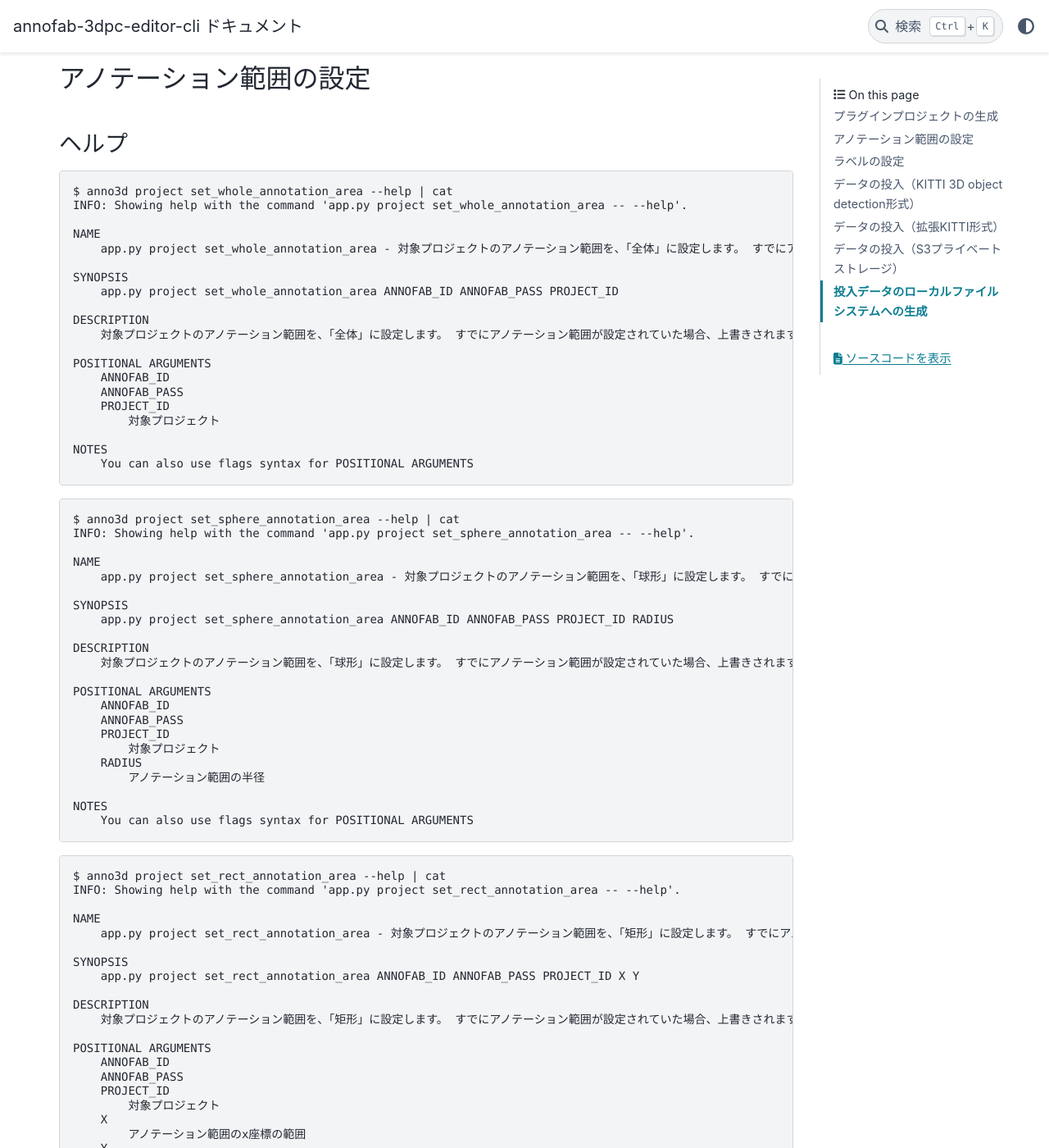
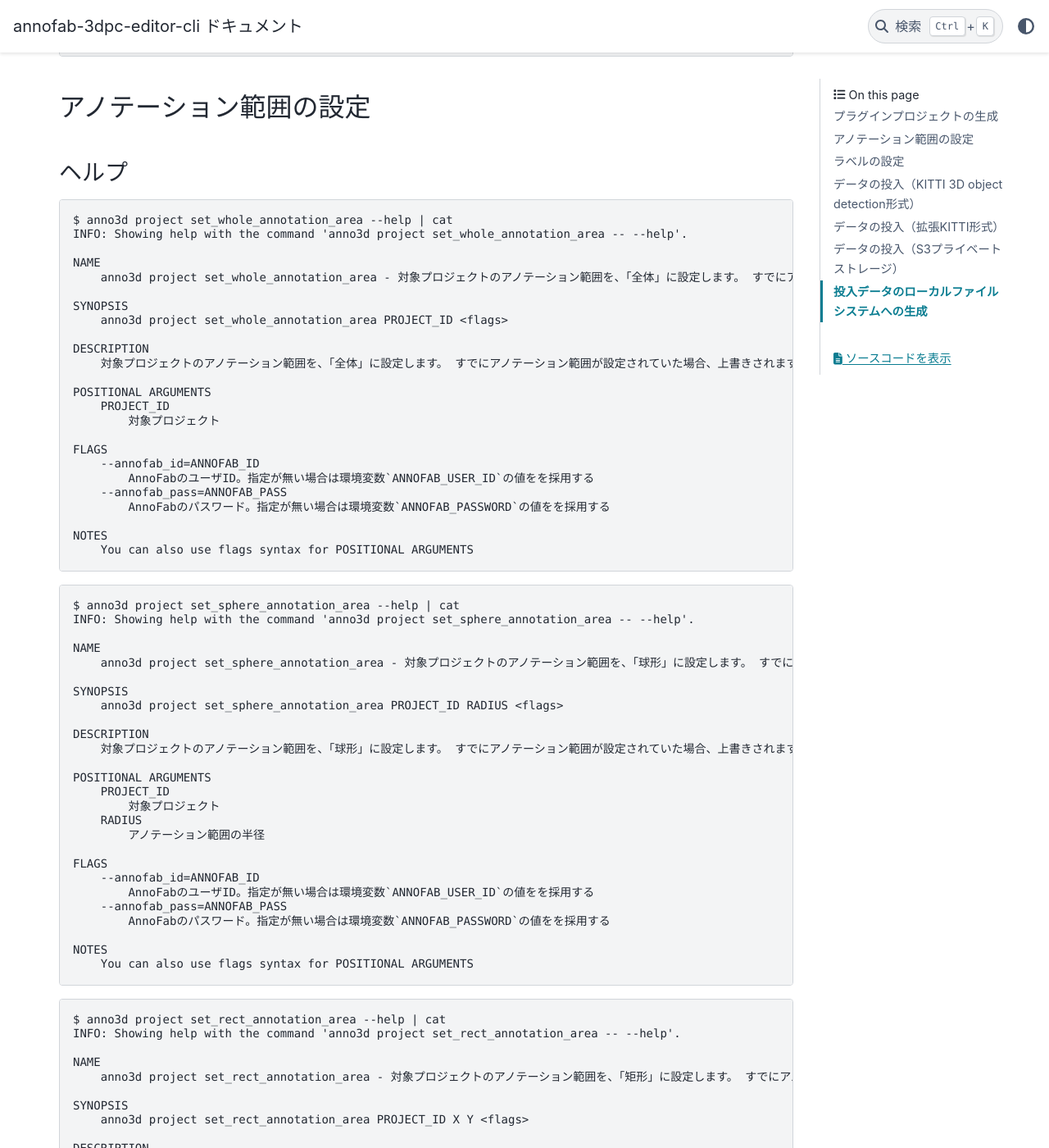
Before and after one commit to kurusugawa-computer/annofab-3dpc-editor-cli, a Sphinx documentation site: the page built from docs/user_guide/command_sample.md, in a window 1280 px wide and 1400 px high, scrolled down 1140 px. Shown: the whole window at 82% size. Built offline with Sphinx 7.4.7 and the PyData theme 0.15.4, drawn with Linux system fonts in a browser that asks for light colours; some of the changed text lies outside the part shown.

Commit message:
コマンドリhelpを最新に変更

````diff
--- a/docs/user_guide/command_sample.md
+++ b/docs/user_guide/command_sample.md
@@ -10,20 +10,18 @@
 
 ```
 $ anno3d project create --help | cat
-INFO: Showing help with the command 'app.py project create -- --help'.
+INFO: Showing help with the command 'anno3d project create -- --help'.
 
 NAME
-    app.py project create - 新しいカスタムプロジェクトを生成します。
+    anno3d project create - 新しいカスタムプロジェクトを生成します。
 
 SYNOPSIS
-    app.py project create ANNOFAB_ID ANNOFAB_PASS PROJECT_ID ORGANIZATION_NAME PLUGIN_ID <flags>
+    anno3d project create PROJECT_ID ORGANIZATION_NAME PLUGIN_ID <flags>
 
 DESCRIPTION
     新しいカスタムプロジェクトを生成します。
 
 POSITIONAL ARGUMENTS
-    ANNOFAB_ID
-    ANNOFAB_PASS
     PROJECT_ID
         作成するprojectのid
     ORGANIZATION_NAME
@@ -36,9 +34,14 @@
         projectのタイトル。　省略した場合 project_id と同様
     --overview=OVERVIEW
         projectの概要。 省略した場合 project_id と同様
+    --annofab_id=ANNOFAB_ID
+        AnnoFabのユーザID。指定が無い場合は環境変数`ANNOFAB_USER_ID`の値をを採用する
+    --annofab_pass=ANNOFAB_PASS
+        AnnoFabのパスワード。指定が無い場合は環境変数`ANNOFAB_PASSWORD`の値をを採用する
 
 NOTES
     You can also use flags syntax for POSITIONAL ARGUMENTS
+
 ```
 
 
@@ -55,68 +58,76 @@
 
 ```
 $ anno3d project set_whole_annotation_area --help | cat
-INFO: Showing help with the command 'app.py project set_whole_annotation_area -- --help'.
+INFO: Showing help with the command 'anno3d project set_whole_annotation_area -- --help'.
 
 NAME
-    app.py project set_whole_annotation_area - 対象プロジェクトのアノテーション範囲を、「全体」に設定します。 すでにアノテーション範囲が設定されていた場合、上書きされます。
+    anno3d project set_whole_annotation_area - 対象プロジェクトのアノテーション範囲を、「全体」に設定します。 すでにアノテーション範囲が設定されていた場合、上書きされます。
 
 SYNOPSIS
-    app.py project set_whole_annotation_area ANNOFAB_ID ANNOFAB_PASS PROJECT_ID
+    anno3d project set_whole_annotation_area PROJECT_ID <flags>
 
 DESCRIPTION
     対象プロジェクトのアノテーション範囲を、「全体」に設定します。 すでにアノテーション範囲が設定されていた場合、上書きされます。
 
 POSITIONAL ARGUMENTS
-    ANNOFAB_ID
-    ANNOFAB_PASS
     PROJECT_ID
         対象プロジェクト
 
+FLAGS
+    --annofab_id=ANNOFAB_ID
+        AnnoFabのユーザID。指定が無い場合は環境変数`ANNOFAB_USER_ID`の値をを採用する
+    --annofab_pass=ANNOFAB_PASS
+        AnnoFabのパスワード。指定が無い場合は環境変数`ANNOFAB_PASSWORD`の値をを採用する
+
 NOTES
     You can also use flags syntax for POSITIONAL ARGUMENTS
+
 ```
 
 ```
 $ anno3d project set_sphere_annotation_area --help | cat
-INFO: Showing help with the command 'app.py project set_sphere_annotation_area -- --help'.
+INFO: Showing help with the command 'anno3d project set_sphere_annotation_area -- --help'.
 
 NAME
-    app.py project set_sphere_annotation_area - 対象プロジェクトのアノテーション範囲を、「球形」に設定します。 すでにアノテーション範囲が設定されていた場合、上書きされます。
+    anno3d project set_sphere_annotation_area - 対象プロジェクトのアノテーション範囲を、「球形」に設定します。 すでにアノテーション範囲が設定されていた場合、上書きされます。
 
 SYNOPSIS
-    app.py project set_sphere_annotation_area ANNOFAB_ID ANNOFAB_PASS PROJECT_ID RADIUS
+    anno3d project set_sphere_annotation_area PROJECT_ID RADIUS <flags>
 
 DESCRIPTION
     対象プロジェクトのアノテーション範囲を、「球形」に設定します。 すでにアノテーション範囲が設定されていた場合、上書きされます。
 
 POSITIONAL ARGUMENTS
-    ANNOFAB_ID
-    ANNOFAB_PASS
     PROJECT_ID
         対象プロジェクト
     RADIUS
         アノテーション範囲の半径
 
+FLAGS
+    --annofab_id=ANNOFAB_ID
+        AnnoFabのユーザID。指定が無い場合は環境変数`ANNOFAB_USER_ID`の値をを採用する
+    --annofab_pass=ANNOFAB_PASS
+        AnnoFabのパスワード。指定が無い場合は環境変数`ANNOFAB_PASSWORD`の値をを採用する
+
 NOTES
     You can also use flags syntax for POSITIONAL ARGUMENTS
+
 ```
 
 ```
 $ anno3d project set_rect_annotation_area --help | cat
-INFO: Showing help with the command 'app.py project set_rect_annotation_area -- --help'.
+INFO: Showing help with the command 'anno3d project set_rect_annotation_area -- --help'.
 
 NAME
-    app.py project set_rect_annotation_area - 対象プロジェクトのアノテーション範囲を、「矩形」に設定します。 すでにアノテーション範囲が設定されていた場合、上書きされます。
+    anno3d project set_rect_annotation_area - 対象プロジェクトのアノテーション範囲を、「矩形」に設定します。 すでにアノテーション範囲が設定されていた場合、上書きされます。
 
 SYNOPSIS
-    app.py project set_rect_annotation_area ANNOFAB_ID ANNOFAB_PASS PROJECT_ID X Y
+    anno3d project set_rect_annotation_area PROJECT_ID X Y <flags>
 
 DESCRIPTION
     対象プロジェクトのアノテーション範囲を、「矩形」に設定します。 すでにアノテーション範囲が設定されていた場合、上書きされます。
 
 POSITIONAL ARGUMENTS
-    ANNOFAB_ID
-    ANNOFAB_PASS
     PROJECT_ID
         対象プロジェクト
     X
@@ -124,9 +135,14 @@
     Y
         アノテーション範囲のy座標の範囲
 
+FLAGS
+    --annofab_id=ANNOFAB_ID
+        AnnoFabのユーザID。指定が無い場合は環境変数`ANNOFAB_USER_ID`の値をを採用する
+    --annofab_pass=ANNOFAB_PASS
+        AnnoFabのパスワード。指定が無い場合は環境変数`ANNOFAB_PASSWORD`の値をを採用する
+
 NOTES
     You can also use flags syntax for POSITIONAL ARGUMENTS
-
 ```
 
 #### コマンド例
@@ -167,20 +183,18 @@
 
 ```
 $ anno3d project put_cuboid_label --help | cat
-INFO: Showing help with the command 'app.py project put_cuboid_label -- --help'.
+INFO: Showing help with the command 'anno3d project put_cuboid_label -- --help'.
 
 NAME
-    app.py project put_cuboid_label - 対象のプロジェクトにcuboidのlabelを追加・更新します。
+    anno3d project put_cuboid_label - 対象のプロジェクトにcuboidのlabelを追加・更新します。
 
 SYNOPSIS
-    app.py project put_cuboid_label ANNOFAB_ID ANNOFAB_PASS PROJECT_ID LABEL_ID JA_NAME EN_NAME COLOR
+    anno3d project put_cuboid_label PROJECT_ID LABEL_ID JA_NAME EN_NAME COLOR <flags>
 
 DESCRIPTION
     対象のプロジェクトにcuboidのlabelを追加・更新します。
 
 POSITIONAL ARGUMENTS
-    ANNOFAB_ID
-    ANNOFAB_PASS
     PROJECT_ID
         対象プロジェクト
     LABEL_ID
@@ -192,9 +206,14 @@
     COLOR
         ラベルの表示色。 "(R,G,B)"形式の文字列 R/G/Bは、それぞれ0〜255の整数値で指定する
 
+FLAGS
+    --annofab_id=ANNOFAB_ID
+        AnnoFabのユーザID。指定が無い場合は環境変数`ANNOFAB_USER_ID`の値をを採用する
+    --annofab_pass=ANNOFAB_PASS
+        AnnoFabのパスワード。指定が無い場合は環境変数`ANNOFAB_PASSWORD`の値をを採用する
+
 NOTES
     You can also use flags syntax for POSITIONAL ARGUMENTS
-
 ```
 
 #### コマンド例
@@ -267,20 +286,18 @@
 
 ```
 $ anno3d project upload_kitti_data --help | cat
-INFO: Showing help with the command 'app.py project upload_kitti_data -- --help'.
+INFO: Showing help with the command 'anno3d project upload_kitti_data -- --help'.
 
 NAME
-    app.py project upload_kitti_data - kitti 3d detection形式のファイル群を3dpc-editorに登録します。
+    anno3d project upload_kitti_data - kitti 3d detection形式のファイル群を3dpc-editorに登録します。
 
 SYNOPSIS
-    app.py project upload_kitti_data ANNOFAB_ID ANNOFAB_PASS PROJECT_ID KITTI_DIR <flags>
+    anno3d project upload_kitti_data PROJECT_ID KITTI_DIR <flags>
 
 DESCRIPTION
     kitti 3d detection形式のファイル群を3dpc-editorに登録します。
 
 POSITIONAL ARGUMENTS
-    ANNOFAB_ID
-    ANNOFAB_PASS
     PROJECT_ID
         登録先のプロジェクトid
     KITTI_DIR
@@ -294,11 +311,15 @@
     --input_id_prefix=INPUT_ID_PREFIX
         input_data_idの先頭に付与する文字列
     --camera_horizontal_fov=CAMERA_HORIZONTAL_FOV
-        カメラのhorizontal FOVの角度[degree] 指定が無い場合kittiのカメラ仕様を採用する
+        カメラのhorizontal FOVの角度[degree] 指定が無い場合はcalibデータから計算する。 calibデータも無い場合はkittiのカメラ仕様を採用する。
     --sensor_height=SENSOR_HEIGHT
         点群のセンサ(velodyne)の設置高。単位は点群の単位系（=kittiであれば[m]） 3dpc-editorは、この値を元に地面の高さを仮定する。 指定が無い場合はkittiのvelodyneの設置高を採用する
     --force=FORCE
         入力データと補助データを上書きしてアップロードするかどうか。
+    --annofab_id=ANNOFAB_ID
+        AnnoFabのユーザID。指定が無い場合は環境変数`ANNOFAB_USER_ID`の値をを採用する
+    --annofab_pass=ANNOFAB_PASS
+        AnnoFabのパスワード。指定が無い場合は環境変数`ANNOFAB_PASSWORD`の値をを採用する
 
 NOTES
     You can also use flags syntax for POSITIONAL ARGUMENTS
@@ -331,20 +352,18 @@
 
 ```
 $ anno3d project upload_scene --help | cat
-INFO: Showing help with the command 'app.py project upload_scene -- --help'.
+INFO: Showing help with the command 'anno3d project upload_scene -- --help'.
 
 NAME
-    app.py project upload_scene - 拡張kitti形式のファイル群をAnnoFabにアップロードします
+    anno3d project upload_scene - 拡張kitti形式のファイル群をAnnoFabにアップロードします
 
 SYNOPSIS
-    app.py project upload_scene ANNOFAB_ID ANNOFAB_PASS PROJECT_ID SCENE_PATH <flags>
+    anno3d project upload_scene PROJECT_ID SCENE_PATH <flags>
 
 DESCRIPTION
     拡張kitti形式のファイル群をAnnoFabにアップロードします
 
 POSITIONAL ARGUMENTS
-    ANNOFAB_ID
-    ANNOFAB_PASS
     PROJECT_ID
         登録先のプロジェクトid
     SCENE_PATH
@@ -363,6 +382,10 @@
         処理の種類　省略した場合 "annotation" // data => 入力データと補助データの登録のみを行う // task => 上記に加えて、タスクの生成を行う // annotation => 上記に加えて、アノテーションの登録を行う
     --force=FORCE
         入力データと補助データを上書きしてアップロードするかどうか。
+    --annofab_id=ANNOFAB_ID
+        AnnoFabのユーザID。指定が無い場合は環境変数`ANNOFAB_USER_ID`の値をを採用する
+    --annofab_pass=ANNOFAB_PASS
+        AnnoFabのパスワード。指定が無い場合は環境変数`ANNOFAB_PASSWORD`の値をを採用する
 
 NOTES
     You can also use flags syntax for POSITIONAL ARGUMENTS
@@ -389,12 +412,15 @@
 `project upload_scene_to_s3` により、[拡張KITTI形式](kitti_extension.md)の形式をもつ
 ファイル群を、AWS S3にアップロードした上でAnnoFabへ登録できます。
 
-事前にAWSの認証情報を設定しておく必要があります。https://boto3.amazonaws.com/v1/documentation/api/latest/guide/credentials.html を参考にしてください。
+事前にAWSの認証情報を設定しておく必要があります。[boto3 : Credentials](https://boto3.amazonaws.com/v1/documentation/api/latest/guide/credentials.html) を参考にしてください。
 
 
 #### ヘルプ
 
 ```
+$ anno3d project upload_scene_to_s3 --help | cat
+INFO: Showing help with the command 'anno3d project upload_scene_to_s3 -- --help'.
+
 NAME
     anno3d project upload_scene_to_s3 - 拡張kitti形式のファイル群をAWS S3にアップロードした上で、3dpc-editorに登録します。
 
@@ -432,8 +458,6 @@
 
 NOTES
     You can also use flags syntax for POSITIONAL ARGUMENTS
-
-
 ```
 
 
@@ -459,5 +483,20 @@
 プライベートストレージなどを使用する場合に、KITTI形式のデータを元に、AnnoFabに投入可能なデータ群を作る例。
 
 ```
-anno3d local make_kitti_data --kitti_dir "path/to/kitti3d/dir" --output_dir "./output" --size 30 --input_id_prefix "prefix" --camera_horizontal_fov 56
+$ anno3d local make_kitti_data \
+ --kitti_dir "path/to/kitti3d/dir" \
+ --output_dir "./output" \
+ --size 30 \
+ --input_id_prefix "prefix" \
+ --camera_horizontal_fov 56
 ```
+
+拡張KITTI形式のデータを元に出力する場合は、`anno3d local make_scene`コマンドを利用してください。
+
+```
+$ anno3d local make_scene \
+ --scene_path "/path/to/scene.meta" \
+ --output_dir "./output" \
+ --input_id_prefix "prefix" \
+ --sensor_height 0
+```
````
